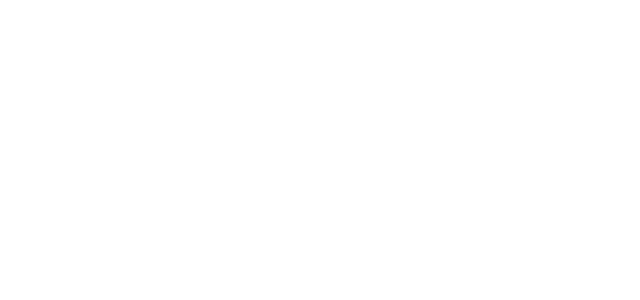
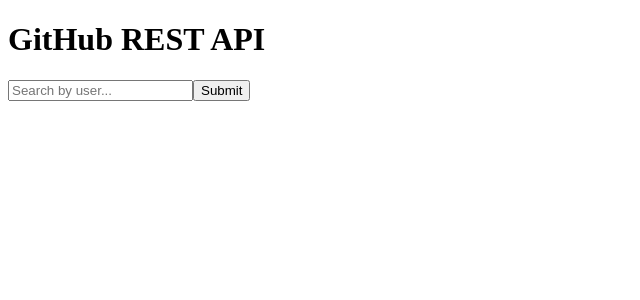
Before and after one commit to zemetskiym/GitHub-REST-API, a Next.js app: page / in a window 1280 px wide. Shown: the top 300 px of the page, without its empty margins (0-640 px from the left). Built offline with nearby package versions, Linux system fonts and the light colour scheme.

Commit message:
Create form, handle submit, and fetch function

```diff
--- a/pages/index.tsx
+++ b/pages/index.tsx
@@ -1,7 +1,23 @@
+import { FormEvent, useState } from 'react'
 import Head from 'next/head'
 import styles from '@/styles/Home.module.css'
 
 export default function Home() {
+  type UserSearch = {user: string, submitted: boolean}
+  const [userSearch, setUserSearch] = useState<UserSearch>({user: "", submitted: false})
+  const [userData, setUserData] = useState<null | object>(null)
+
+  async function fetchData() {
+    const response: Response = await fetch(`https://api.github.com/users/${userSearch.user}`)
+    const data: object = await response.json()
+    setUserData(data)
+  }
+
+  function handleSubmit(event: FormEvent) {
+    event.preventDefault()
+    fetchData()
+  }
+
   return (
     <>
       <Head>
@@ -11,7 +27,16 @@
         <link rel="icon" href="/favicon.ico" />
       </Head>
       <main>
-
+        <h1>GitHub REST API</h1>
+        <form onSubmit={(event) => handleSubmit(event)}>
+          <input
+            type="text"
+            value={userSearch.user}
+            onChange={(event) => setUserSearch(prev => ({user: event.target.value, submitted: prev.submitted}))}
+            placeholder='Search by user...'
+          />
+          <button>Submit</button>
+        </form>
       </main>
     </>
   )
```
